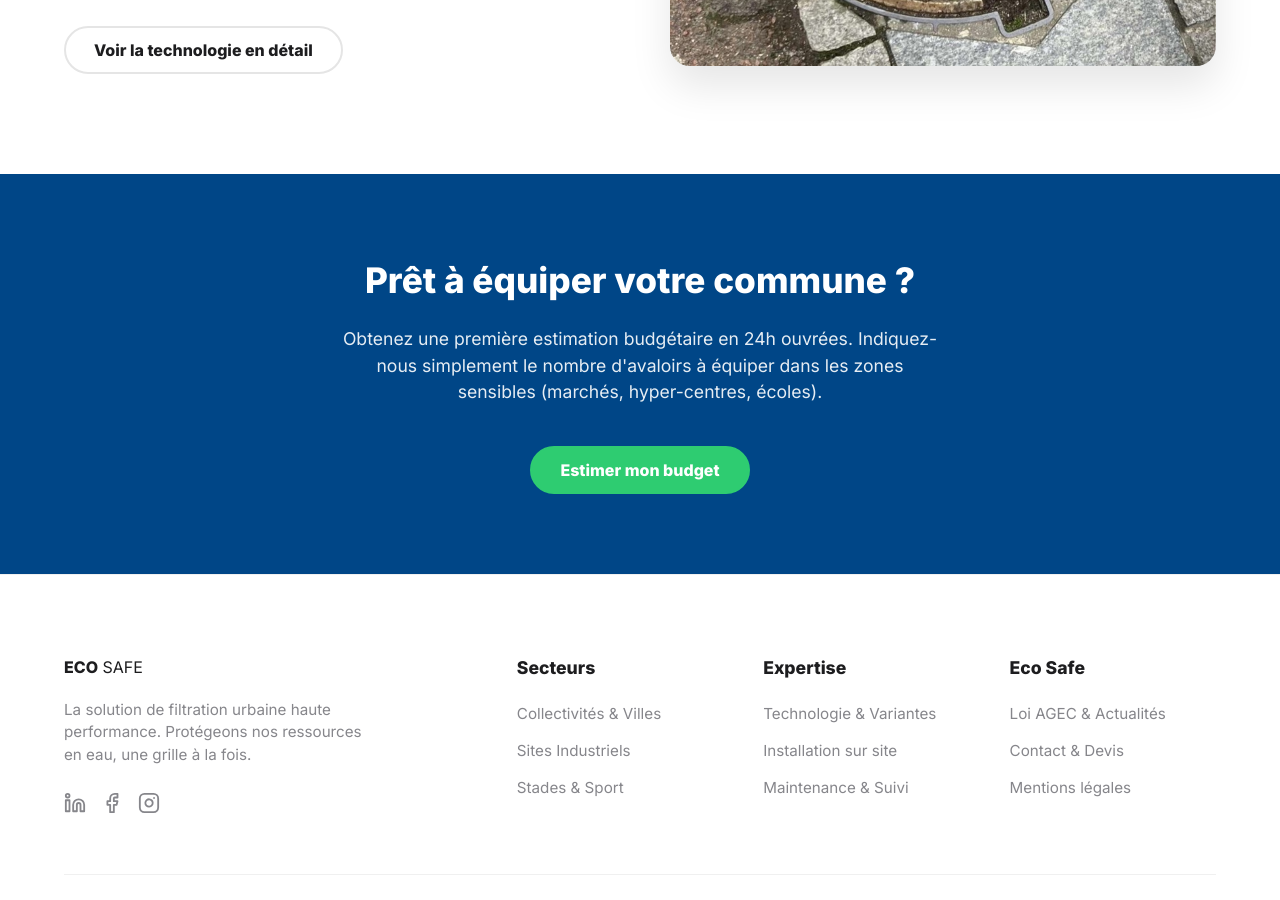
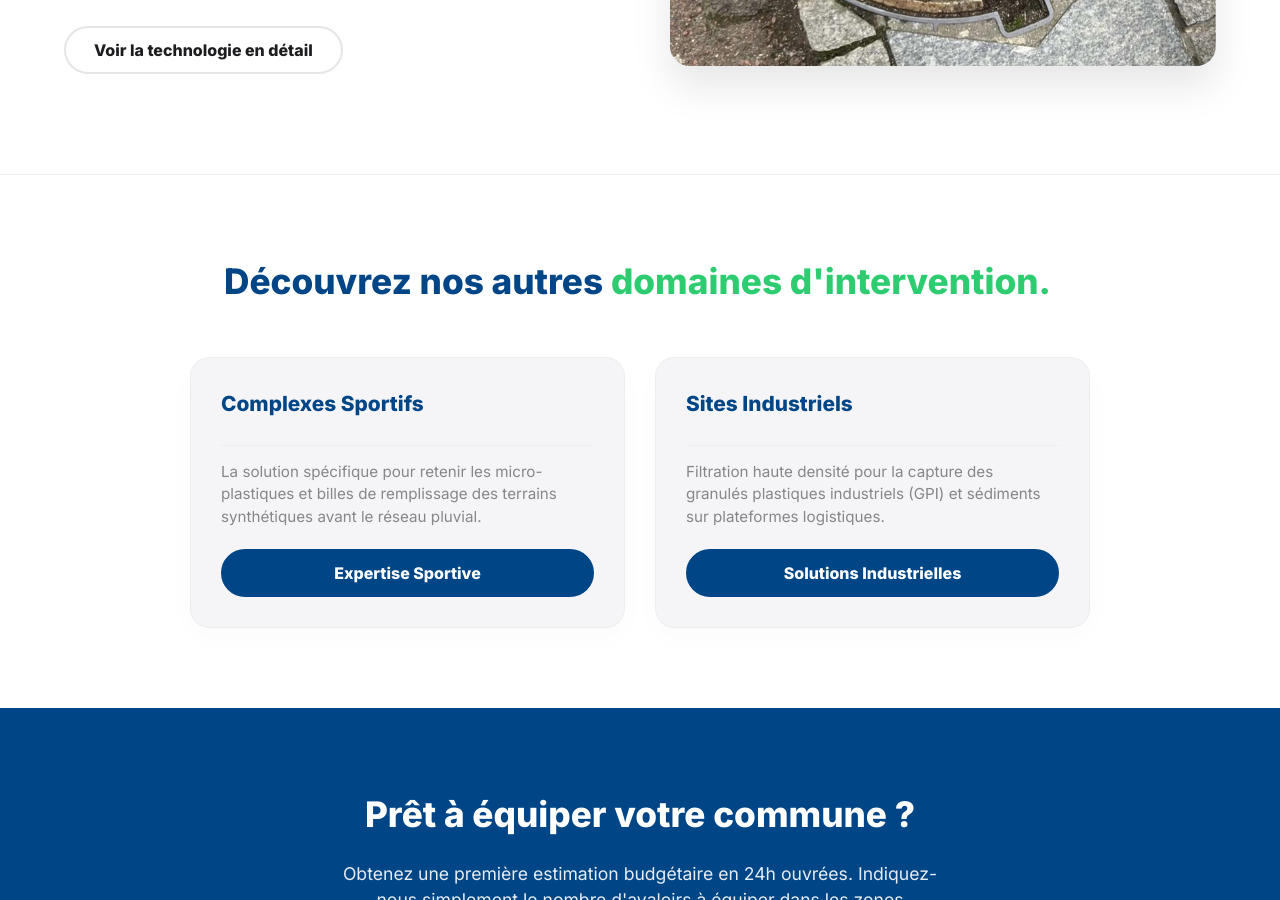
Before and after one commit to DuvalDVL/ecosafe, a Jekyll site: the page built from secteurs/collectivites/index.html, in a window 1280 px wide and 900 px high, scrolled down 2048 px. Built offline with Jekyll 4.4.1, drawn with Linux system fonts in a browser that asks for light colours.

Commit message:
Update index.html

```diff
--- a/secteurs/collectivites/index.html
+++ b/secteurs/collectivites/index.html
@@ -92,6 +92,34 @@ description: "Mettez votre commune en conformité avec la loi AGEC. Découvrez l
   </div>
 </section>
 
+<section class="related-sectors" style="padding: 80px 0; background: var(--bg-white); border-top: 1px solid #eee;">
+  <div class="container">
+    <div class="section-header text-center" style="margin-bottom: 50px;">
+      <h2 style="font-size: 2.2rem; color: var(--eco-blue);">Découvrez nos autres <span class="text-green">domaines d'intervention.</span></h2>
+    </div>
+
+    <div class="variants-grid" style="display: grid; grid-template-columns: repeat(auto-fit, minmax(300px, 1fr)); gap: 30px; max-width: 900px; margin: 0 auto;">
+
+      <div class="variant-card" style="display: flex; flex-direction: column; background: var(--bg-light); border-radius: 20px; padding: 30px; border: 1px solid rgba(0,0,0,0.03);">
+        <div class="variant-header" style="margin-bottom: 15px;">
+          <h3 style="font-size: 1.3rem; margin-bottom: 5px;">Complexes Sportifs</h3>
+        </div>
+        <p style="font-size: 0.95rem; color: var(--text-muted); margin-bottom: 20px; flex-grow: 1;">La solution spécifique pour retenir les micro-plastiques et billes de remplissage des terrains synthétiques avant le réseau pluvial.</p>
+        <a href="{{ site.baseurl }}/secteurs/complexes-sportifs/" class="btn btn-primary" style="width: 100%;">Expertise Sportive</a>
+      </div>
+
+      <div class="variant-card" style="display: flex; flex-direction: column; background: var(--bg-light); border-radius: 20px; padding: 30px; border: 1px solid rgba(0,0,0,0.03);">
+        <div class="variant-header" style="margin-bottom: 15px;">
+          <h3 style="font-size: 1.3rem; margin-bottom: 5px;">Sites Industriels</h3>
+        </div>
+        <p style="font-size: 0.95rem; color: var(--text-muted); margin-bottom: 20px; flex-grow: 1;">Filtration haute densité pour la capture des granulés plastiques industriels (GPI) et sédiments sur plateformes logistiques.</p>
+        <a href="{{ site.baseurl }}/secteurs/industries/" class="btn btn-primary" style="width: 100%;">Solutions Industrielles</a>
+      </div>
+
+    </div>
+  </div>
+</section>
+
 <section class="cta-banner" style="background: var(--eco-blue); padding: 80px 0; text-align: center; color: white;">
   <div class="container">
     <h2 style="font-size: 2.2rem; margin-bottom: 20px;">Prêt à équiper votre commune ?</h2>
```
